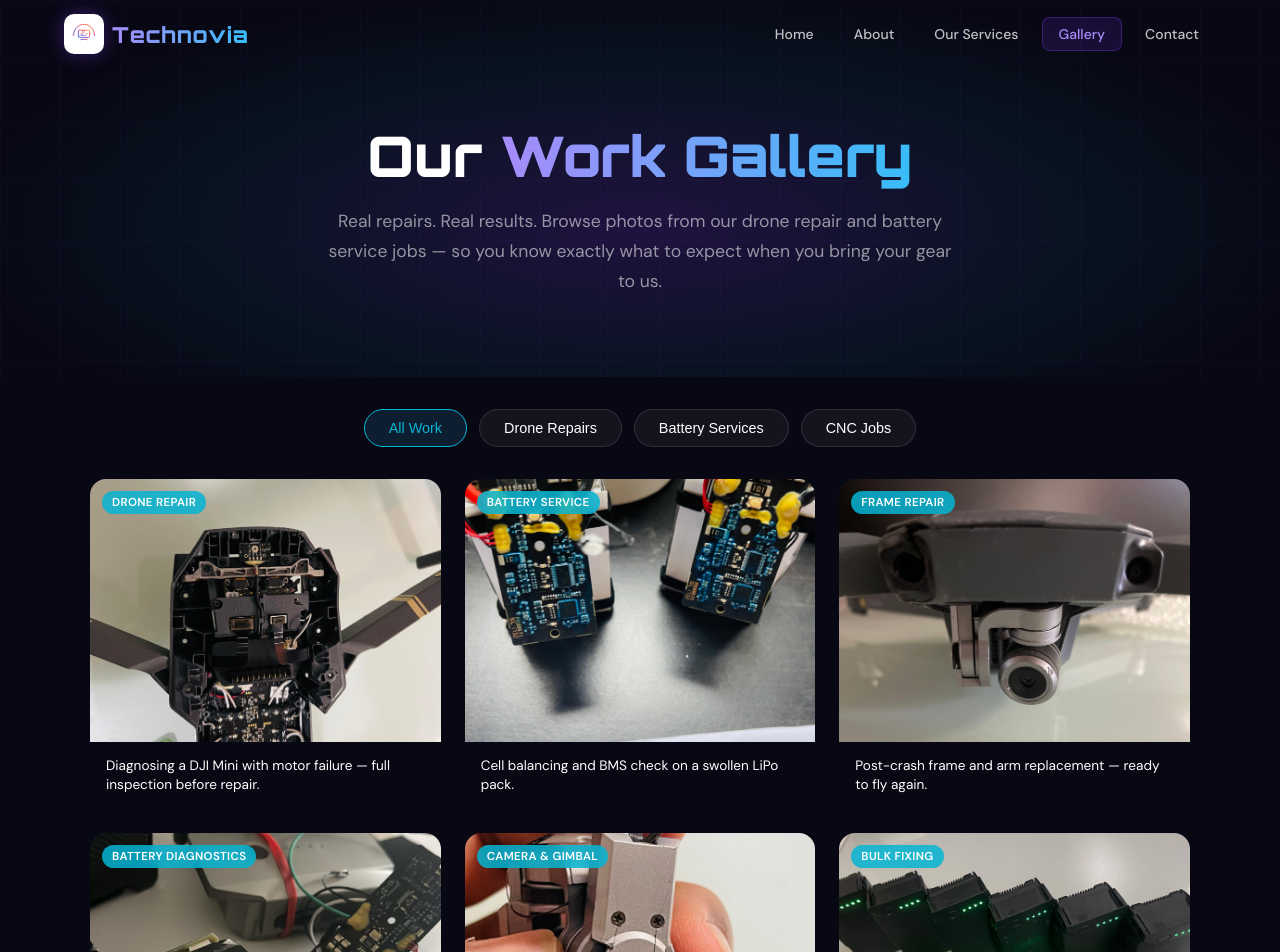
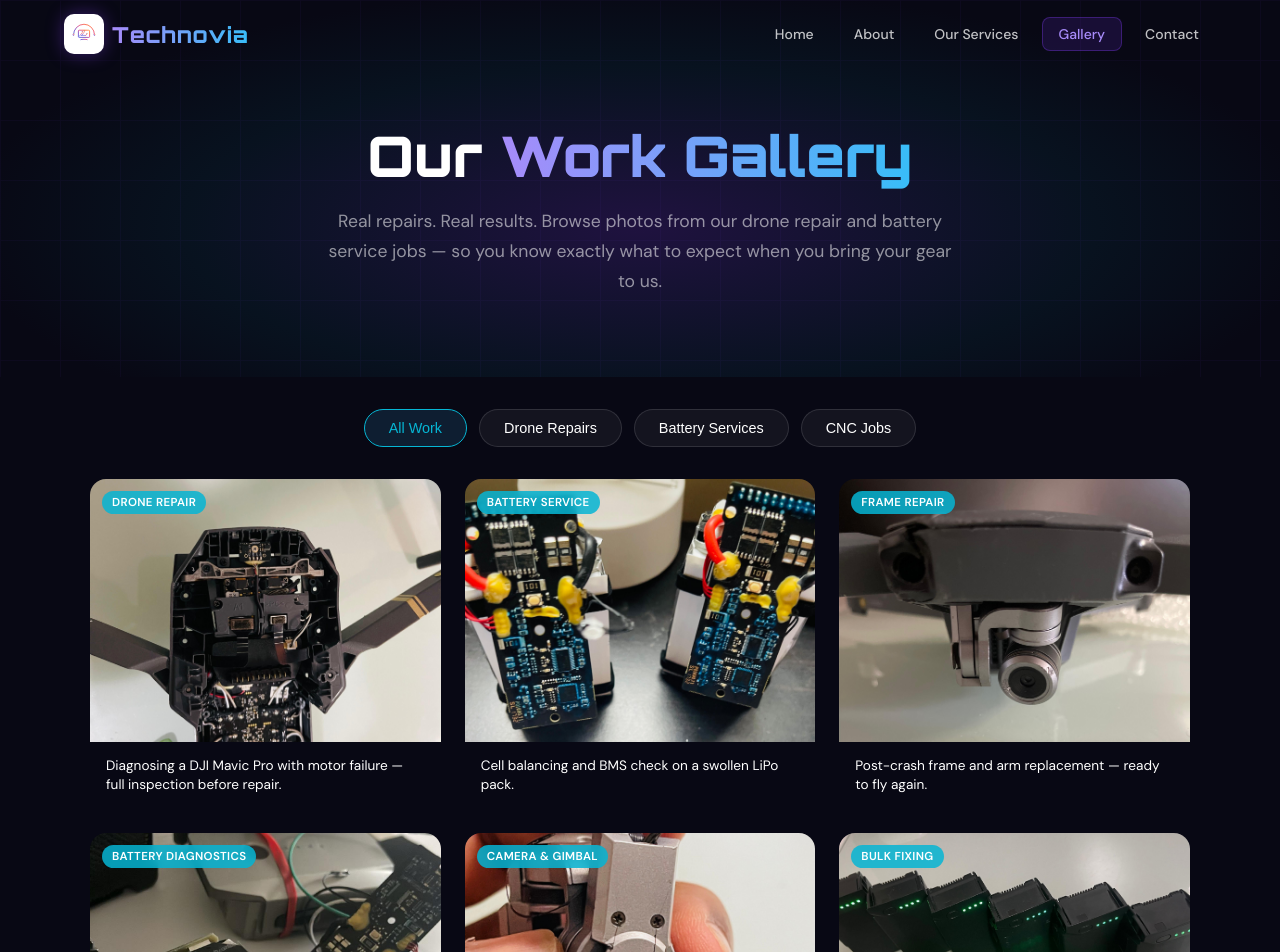
Before and after one commit to KrishanHimesh/Technovia, a React (Vite) app: page /gallery in a window 1280 px wide. Shown: the top 952 px of the page. Built offline with nearby package versions, Linux system fonts and the light colour scheme.

Commit message:
init commit - 100626-2

```diff
--- a/src/pages/Gallery.jsx
+++ b/src/pages/Gallery.jsx
@@ -9,7 +9,7 @@ const GALLERY_ITEMS = [
     id: 1,
     category: 'drone',
     label: 'Drone Repair',
-    caption: 'Diagnosing a DJI Mini with motor failure — full inspection before repair.',
+    caption: 'Diagnosing a DJI Mavic Pro with motor failure — full inspection before repair.',
     src: '/gallery/drone-repair-1.jpeg',
     alt: 'Drone motor repair Cheltenham Technovia',
     fallbackBg: '#0e1a2e',
```
Also changed, not shown: public/gallery/battery-service-1.jpeg.
